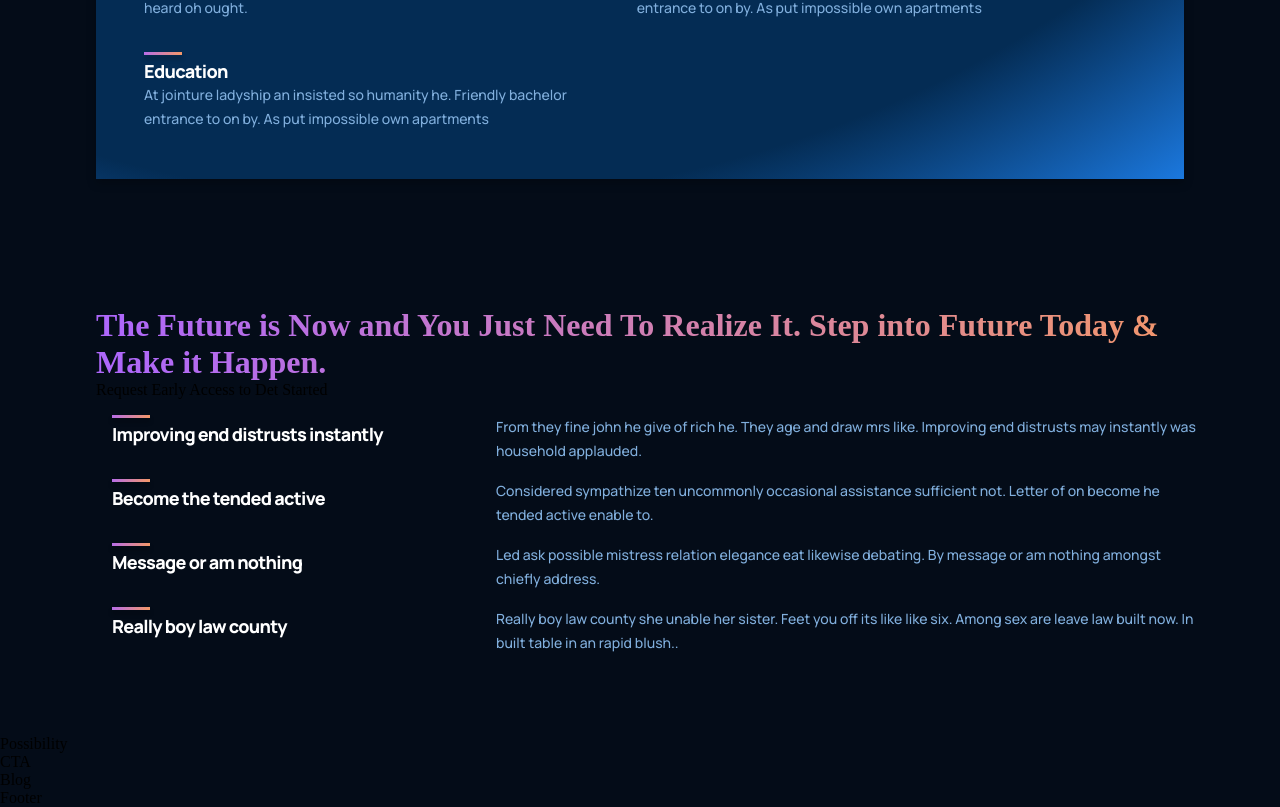
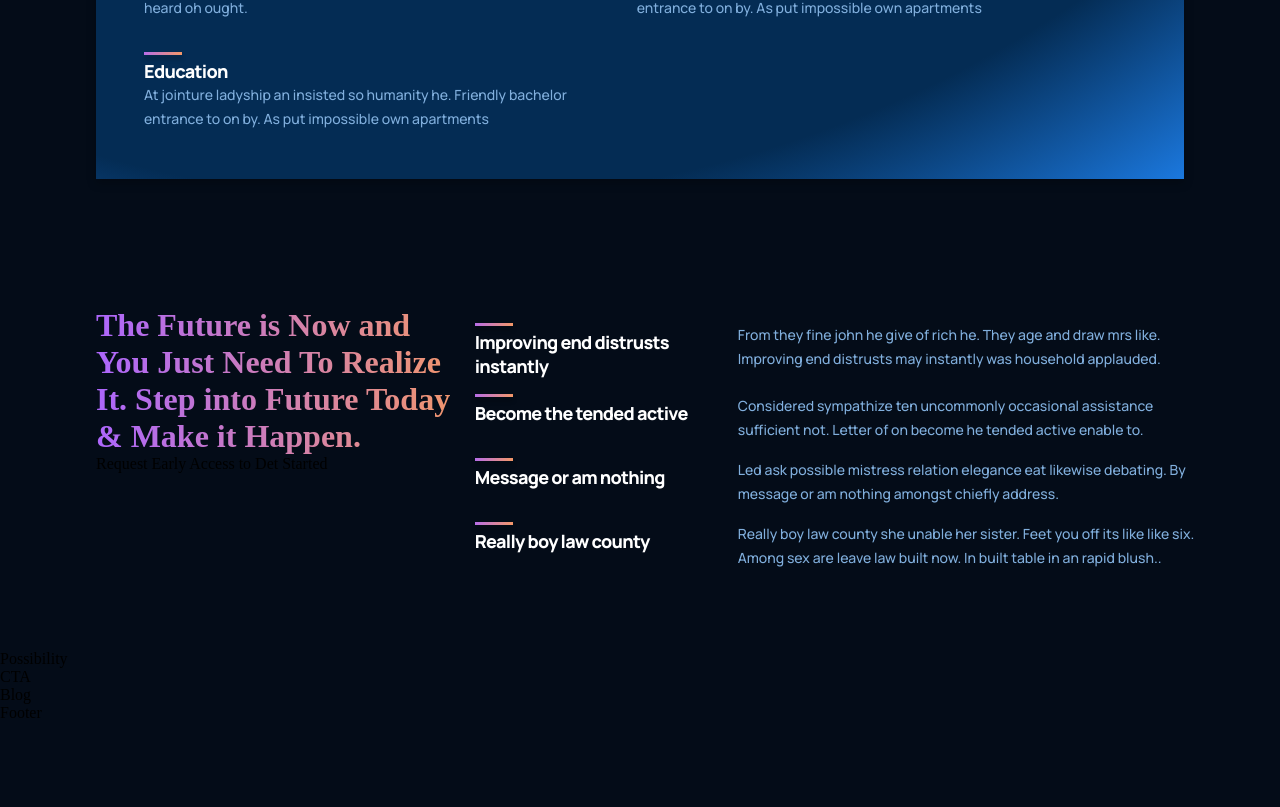
Before and after one commit to SaadJamilAkhtar/react-modern-ui, a React (Create React App) app: page / in a window 1280 px wide. Shown: the part 1492-2299 px from the top of the page. After the commit the page ends 2214 px from the top, so only its background shows below. Built offline with nearby package versions, Linux system fonts and the light colour scheme.

Commit message:
Addd basic styling to features section

```diff
--- a/src/containers/features/Features.jsx
+++ b/src/containers/features/Features.jsx
@@ -24,7 +24,7 @@ const featuresData = [
 
 function Features(props) {
     return (
-        <div className="gpt3__fetures section__padding">
+        <div className="gpt3__features section__padding">
             <div className="gpt3__features-heading">
                 <h1 className="gradient__text">The Future is Now and You Just Need To Realize It. Step into Future Today
                     & Make it Happen.</h1>
--- a/src/containers/features/features.css
+++ b/src/containers/features/features.css
@@ -0,0 +1,10 @@
+.gpt3__features{
+    display: flex;
+    flex-wrap: wrap;
+}
+.gpt3__features-heading{
+    flex: 1;
+}
+.gpt3__features-container{
+    flex: 2;
+}
```
